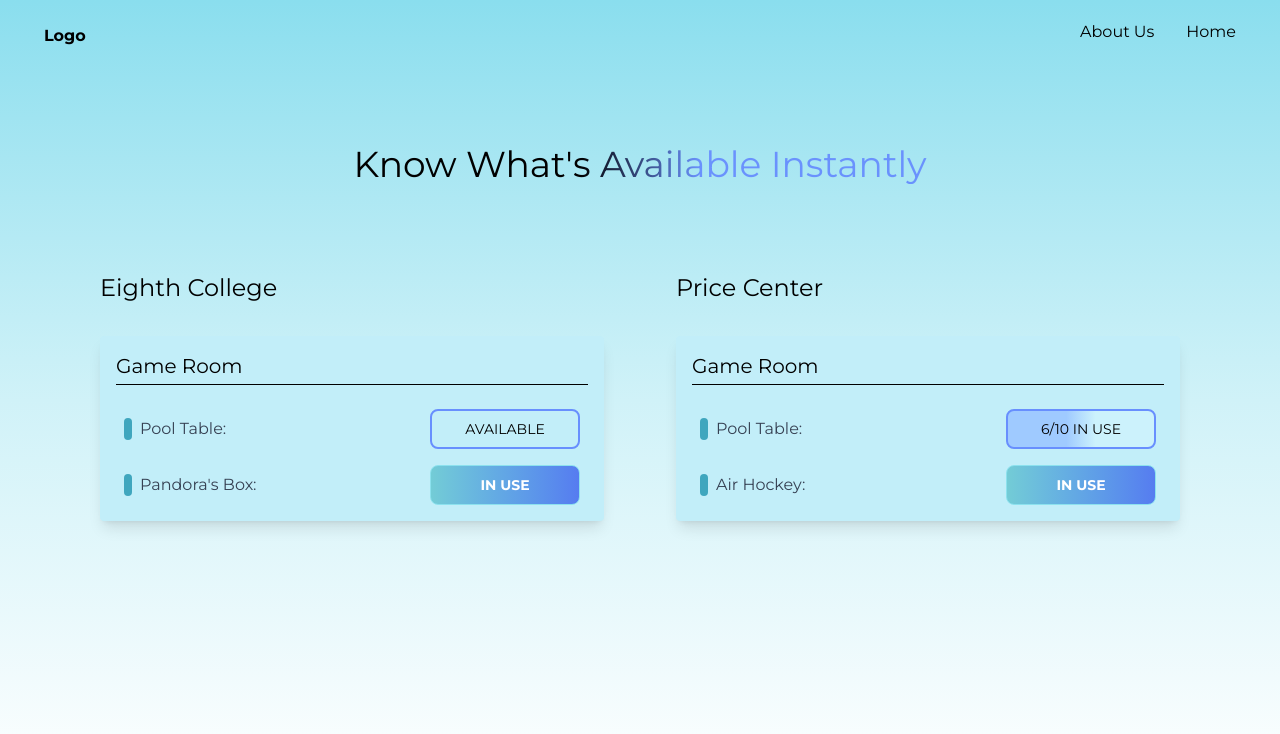
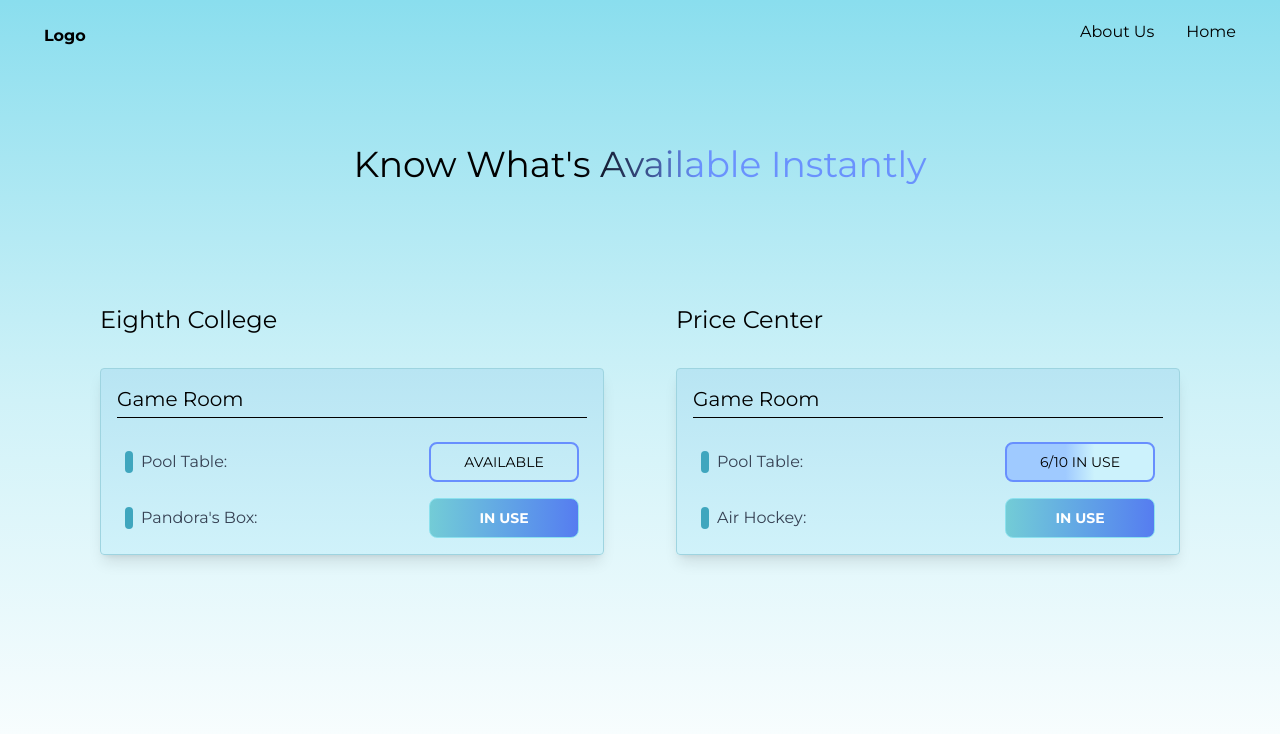
Before and after one commit to Ishayu1/Game-Project, a React (Vite) app: page / in a window 1280 px wide. Shown: the top 734 px of the page. Built offline with nearby package versions, Linux system fonts and the light colour scheme.

Commit message:
added card gradient

```diff
--- a/src/Card.tsx
+++ b/src/Card.tsx
@@ -11,7 +11,7 @@ type Machine = {
 
 function Card({ machines }: {machines: Machine[] }) {
   return (
-    <div className="max-w-lg rounded overflow-hidden shadow-lg mt-8 bg-[#c2eef9] mb-8">
+    <div className="max-w-lg rounded overflow-hidden shadow-lg mt-8 bg-gradient-to-b from-[#B8E5F3] to-[#D0F2FA] border border-[#9ED4E0] mb-8">
       <div className="font-normal text-xl mb-1 ml-4 mt-4">Game Room</div>
       <hr className="mb-2 mx-4" />
       <div className="px-6 py-4 space-y-4">
--- a/src/Home.tsx
+++ b/src/Home.tsx
@@ -26,7 +26,7 @@ function Home() {
       </div>
 
       {/* Locations - Side by Side if Wide, Centered if Stacked */}
-      <div className="flex flex-wrap justify-center items-start mt-12 gap-16 w-full">
+      <div className="flex flex-wrap justify-center items-start mt-20 gap-16 w-full">
         {/* Eighth College */}
         <div className="mt-10 w-full max-w-lg mx-auto lg:mx-0 px-1">
           <h2 className="text-2xl text-left">Eighth College</h2>
```
